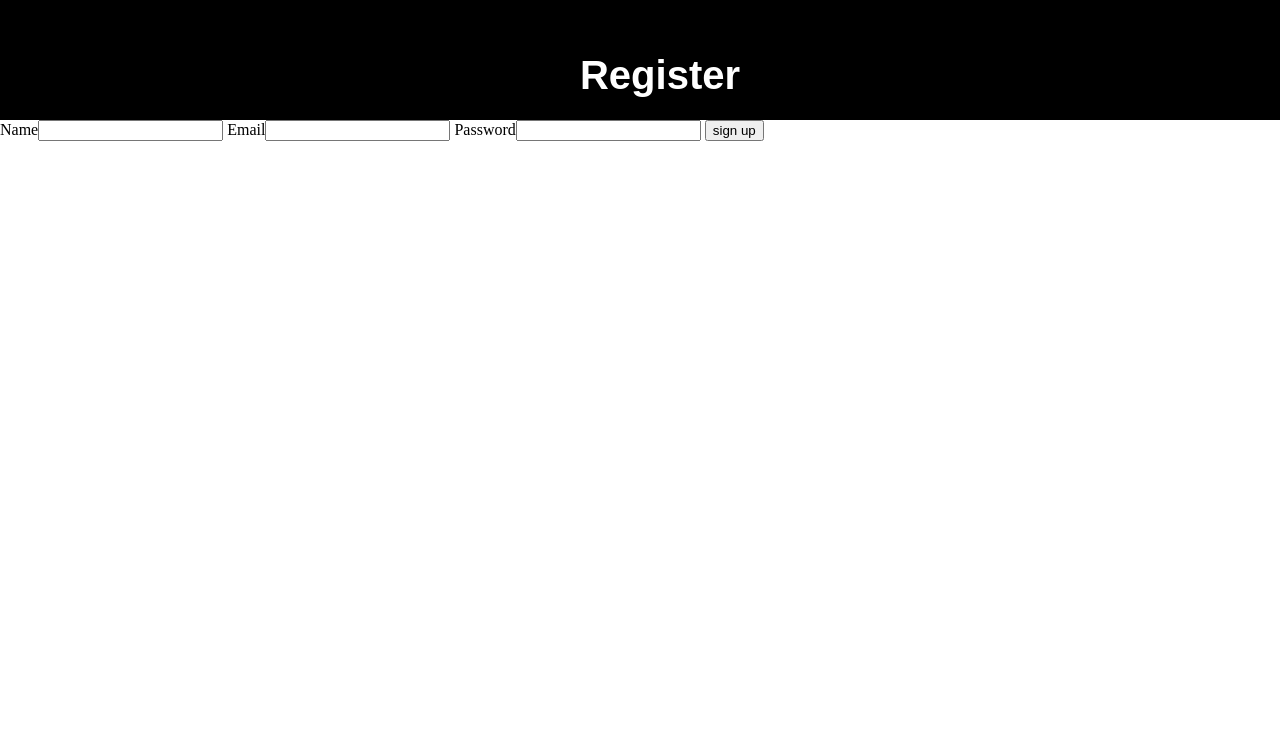
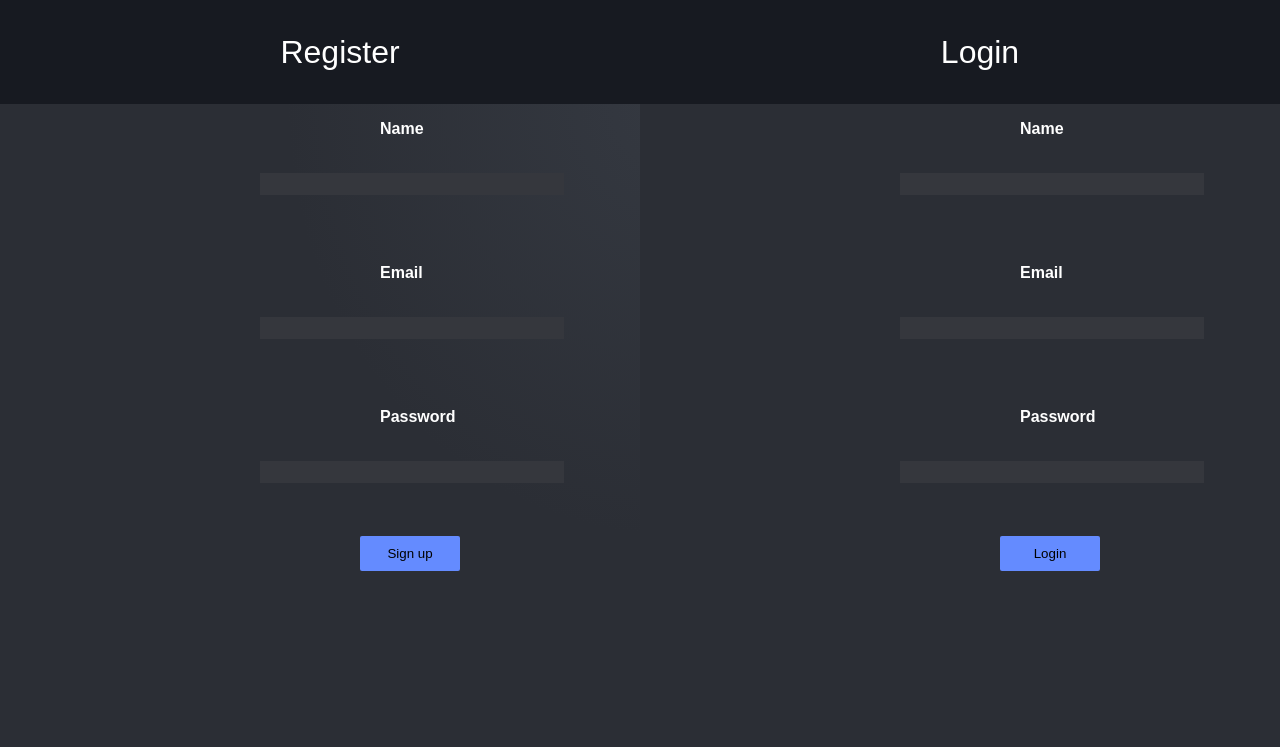
Before and after one commit to FilipK03/team, a website: page public/index.html in a window 1280 px wide. Shown: the top 747 px of the page. Drawn offline with Linux system fonts and the light colour scheme.

Commit message:
login_register

```diff
--- a/public/index.html
+++ b/public/index.html
@@ -8,12 +8,28 @@
     <title>store</title>
 </head>
 <body>
-    <div class="topbar"><h2>Register</h2></div>
-    <form action="/register" method="post">
-        Name<input name="name" type="text" required>
-        Email<input name="email" type="email" required>
-        Password<input name="password" type="password" required>
-        <button class="button2">sign up</button>
-    </form>
+    <div class="topbar"><div class="top1"><h2>Register</h2></div><div class="top2"><h2>Login</h2></div></div>
+
+    <div class="parent">
+        <div class="child1">
+
+            <form action="/register" method="post">
+                <div class="align1"><p>Name</p><input name="name" type="text" required></div>
+                <div class="align1"><p>Email</p><input name="email" type="email" required></div>
+                <div class="align1"><p>Password</p><input name="password" type="password" required></div>
+                <div class="align1"><button class="button2">Sign up</button></div>
+            </form>
+        </div>
+        <div class="child2">
+
+
+            <form action="/login" method="post">
+                <div class="align1"><p>Name</p><input name="name" type="text" required></div>
+                <div class="align1"><p>Email</p><input name="email" type="email" required></div>
+                <div class="align1"><p>Password</p><input name="password" type="password" required></div>
+                <div class="align1"><button class="button2">Login</button></div>
+            </form>
+        </div>
+    </div>
 </body>
 </html>
--- a/public/style.css
+++ b/public/style.css
@@ -1,19 +1,99 @@
 body {
+    overflow-x: hidden;
+    overflow-y: hidden;
+    display: block;
+    width: 100%;
+    height: 100vh;
     margin: 0;
     padding: 0;
+    background-color: #2b2e35;
+    font-family: sans-serif;
 
 }
 
 .topbar {
-    text-align: center;
+    display: flex;
     width: 100%;
     padding: 20px;
-    height: 10vh;
-    background-color: black;
+    height: 8vh;
+    background-color: #171a21;
+
 }
 
 h2 {
     font-family: sans-serif;
-    font-size: 2.5rem;
+    font-size: 2rem;
+    font-weight: lighter;
     color: white;
 }
+
+.parent {
+    display: flex;
+   width: 100%;
+   height: 80vh;
+}
+
+.child1 {
+    background: radial-gradient(60.12% 60.12% at 104.83% -0.03%, rgb(74, 81, 92, 0.3) 0%, rgba(74, 81, 92, 0) 100%);
+    width: 50%;
+    height: 90vh;
+}
+.child2 {
+    width: 50%;
+    height: 90vh;
+}
+
+input {
+background-color: #35373d;
+    margin-left: 10px;
+    margin-top: 50px;
+width: 300px;
+height: 20px;
+outline: none;
+border: none;
+}
+
+p {
+    color: white;
+    font-family: sans-serif;
+    font-weight: bold;
+    font-size: 1rem;
+    margin-left: 130px;
+}
+
+button {
+    width: 100px;
+    height: 35px;
+    margin-left: 110px;
+
+    border-radius: 2px;
+background-color: #648bff;
+    outline: none;
+    border: none;
+}
+
+.top1 {
+    display: flex;
+    justify-content: center;
+    align-items: center;
+width: 50%;
+height: 8vh;
+}
+
+.top2 {
+    display: flex;
+    justify-content: center;
+    align-items: center;
+width: 50%;
+height: 8vh;
+}
+
+.align1 {
+margin-left: 250px;
+    width: 25%;
+    height: 16vh;
+}
+
+p {
+    margin-bottom: -15px;
+}
```
Also changed, not shown: 1 other file.
